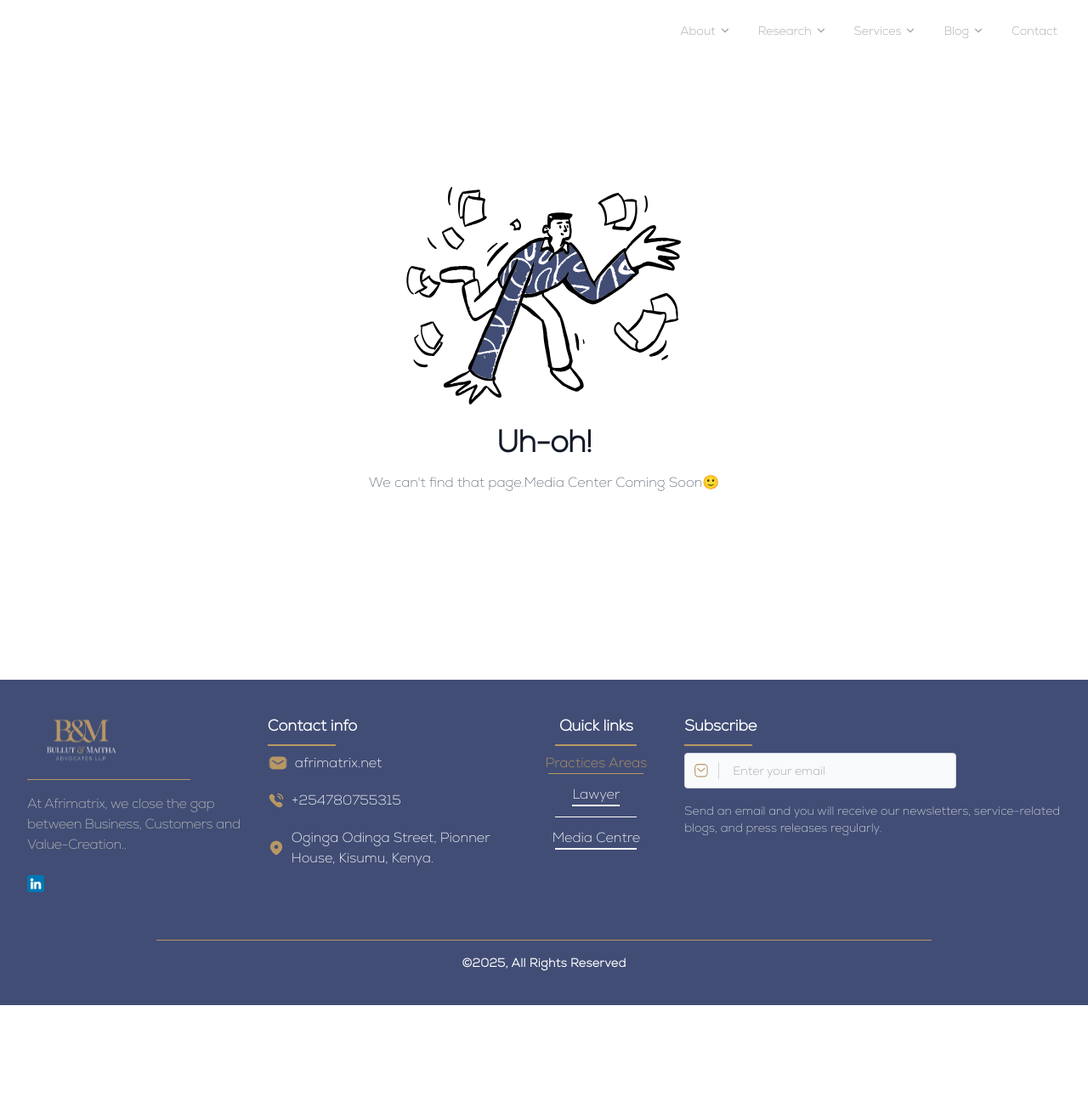
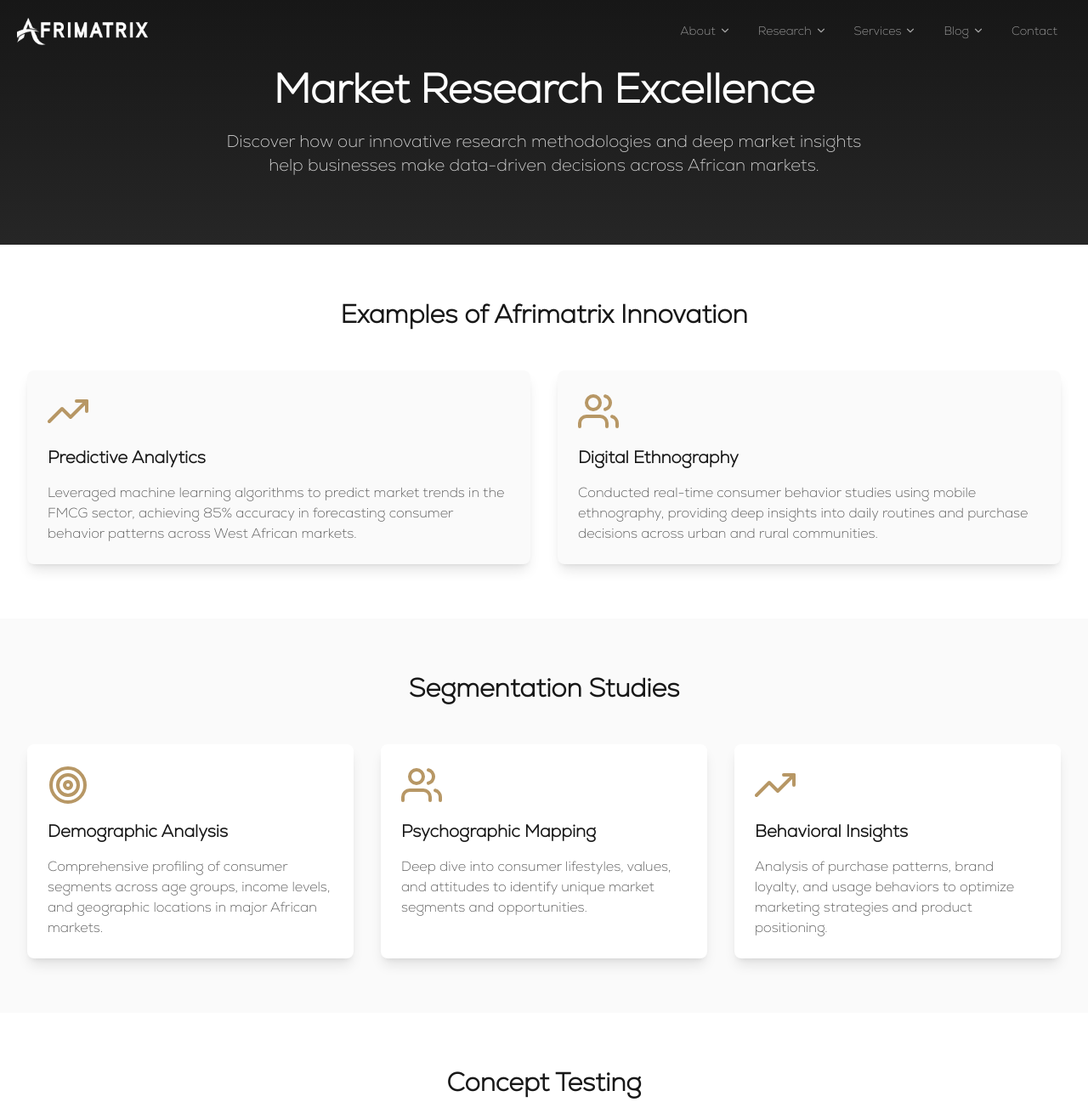
Before and after one commit to Alibrahm/Afrimatrix, a Next.js app: page /research in a window 1280 px wide. Before the commit this address had no page. Shown: the top 1297 px of the page at 85% size. Before the commit the page ends 1183 px from the top, so only its background shows below. Built offline with nearby package versions, Linux system fonts and the light colour scheme.

Commit message:
add features

```diff
--- a/app/components/dropdown/shiftingmenu.tsx
+++ b/app/components/dropdown/shiftingmenu.tsx
@@ -252,10 +252,10 @@ const Nub = ({ selected }: { selected: number | null }) => {
 
 const Research = ({ isMobile = false }: ResearchProps) => {
   const researchLinks = [
-    { icon: <FiGlobe />, title: "Market Research", href: "/research/market" },
-    { icon: <FiTrendingUp />, title: "Social Listening", href: "/research/social" },
-    { icon: <FiBarChart2 />, title: "Our Work", href: "/research/work" },
-    { icon: <FiPieChart />, title: "Strategy PoV", href: "/research/strategy" },
+    { icon: <FiGlobe />, title: "Market Research", href: "/research" },
+    // { icon: <FiTrendingUp />, title: "Social Listening", href: "/research/social" },
+    // { icon: <FiBarChart2 />, title: "Our Work", href: "/research/work" },
+    // { icon: <FiPieChart />, title: "Strategy PoV", href: "/research/strategy" },
   ];
 
   return (
--- a/app/components/history.tsx
+++ b/app/components/history.tsx
@@ -3,11 +3,12 @@ import React from "react";
 import Image from "next/image";
 import Historyfgd from "../../public/images/africanhands.jpg";
 import Historybgd from "../../public/images/historybgd.png";
+
 export default function History() {
   return (
-    <section className="flex  pt-2 md:py-9 md:pb-10  mx-auto font-inherit bg-[#F6F6F6] ">
+    <section className="flex pt-2 md:py-9 md:pb-10 mx-auto font-inherit bg-[#F6F6F6]">
       <div className="grid grid-cols-1 md:grid-cols-2 gap-11">
-        <div className=" md:flex flex-col h-full items-center mt-0 md:-mt-8 relative">
+        <div className="md:flex flex-col h-full items-center mt-0 md:-mt-8 relative">
           <div className="w-72 -ml-16">
             <Image
               src={Historybgd}
@@ -30,16 +31,13 @@ export default function History() {
         <div className="flex flex-col m-auto">
           <div className="my-1 md:my-4 max-w-2xl">
             <div className="text-[#B79765] tracking-widest font-bold text-xl my-2 text-center md:text-left">
-              About us
+              Our Expertise
             </div>
             <div className="flex justify-between ml-1 md:ml-0">
               <div>
-                {/* <span className="text-[#414D75] text-xl font-bold md:text-2xl tracking-widest">
-                  Our History
-                </span> */}
-                <hr className="w-16 h-1  md:my-1 bg-[#B79765] border-0 rounded " />
+                <hr className="w-16 h-1 md:my-1 bg-[#B79765] border-0 rounded" />
               </div>
-              <div className="absolute px-4 right-[5%] -mt-5 ">
+              <div className="absolute px-4 right-[5%] -mt-5">
                 <svg
                   className="w-10 h-10 text-gray-300 opacity-35 dark:text-gray-300"
                   aria-hidden="true"
@@ -52,16 +50,12 @@ export default function History() {
               </div>
             </div>
             <div className="antialiased my-2 text-lg p-2 md:p-0">
-              <p className="max-w-[29rem] text-[#8D9593] font-bold tracking-wider line-clamp-4  ">
-                Bullut & Maitha Advocates LLP is a law firm in Nairobi offering
-                innovative and agile legal solutions for modern businesses.
+              <p className="max-w-[29rem] text-[#8D9593] font-bold tracking-wider line-clamp-4">
+                Afrimatrix Research is a leading market research firm specializing in comprehensive data analysis and strategic insights across African markets. With over a decade of experience, we deliver actionable intelligence that drives business growth.
               </p>
-              <div className=" inline-flex items-center justify-center w-full"></div>
+              <div className="inline-flex items-center justify-center w-full"></div>
               <p className="text-[#8D9593] font-bold tracking-wider">
-                We specialize in corporate and commercial law providing top-tier
-                services to our clients. Our experienced lawyers build strong
-                and unique relationships with clients to provide comprehensive
-                advice tailored to their needs.
+                Our team of expert researchers combines local market knowledge with advanced analytics to provide deep insights into consumer behavior, market trends, and competitive landscapes. We partner with businesses to transform data into strategic advantages, helping them make informed decisions in dynamic African markets.
               </p>
             </div>
           </div>
--- a/app/components/resources/resources.tsx
+++ b/app/components/resources/resources.tsx
@@ -1,60 +1,39 @@
 // components/Resources.js
 import React from "react";
-import { Personalcard,Award,BrifecaseTick,UserTick } from "iconsax-react";
+import { Chart2, Data, GlobalSearch, DocumentText } from "iconsax-react";
+
 const Resources = () => {
   const resources = [
     {
-      icon: <Personalcard color="#B79765" variant="Outline" size={40} />, // Replace with actual icons
-      title: "Experienced Lawyers",
-      description: "Our lawyers are top-tier professionals with exceptional skills.",
+      icon: <Chart2 color="#B79765" variant="Outline" size={40} />,
+      title: "Data-Driven Insights",
+      description: "Advanced analytics and research methodologies to deliver actionable market intelligence.",
     },
     {
-      icon: <Award color="#B79765" variant="Outline" size={40} />,
-      title: "Extensive Experience",
-      description: "We are well equipped to handle the most challenging legal issues.",
+      icon: <GlobalSearch color="#B79765" variant="Outline" size={40} />,
+      title: "Pan-African Coverage",
+      description: "Extensive research network across multiple African markets and regions.",
     },
     {
-      icon: <BrifecaseTick color="#B79765" variant="Outline" size={40} />,
-      title: "Client-focused Service",
-      description: "We prioritise our client's needs and deliverables",
+      icon: <Data color="#B79765" variant="Outline" size={40} />,
+      title: "Advanced Analytics",
+      description: "Cutting-edge tools and methodologies for comprehensive market analysis.",
     },
     {
-      icon: <UserTick color="#B79765" variant="Outline" size={40} />,
-      title: "Credibility",
-      description:
-        "Our law firm is recognised and respected by our vast number of clients across the world",
+      icon: <DocumentText color="#B79765" variant="Outline" size={40} />,
+      title: "Strategic Reports",
+      description: "Detailed market reports and strategic recommendations for informed decision-making.",
     },
-    // {
-    //   icon: <Bank color="#B79765" variant="Outline" size={40} />,
-    //   title: "Good Reputation",
-    //   description:
-    //     "We are a well-known law firm in 50 nations and territories.",
-    // },
-    // {
-    //   icon: <CallReceived color="#B79765" variant="Outline" size={40} />,
-    //   title: "Free Consultation",
-    //   description: "You will receive consultancy without paying any fee.",
-    // },
-    // {
-    //   icon: <People color="#B79765" variant="Outline" size={40} />,
-    //   title: "Good Resources",
-    //   description: "We have a huge resource of database and document.",
-    // },
-    // {
-    //   icon: <UserTick color="#B79765" variant="Outline" size={40} />,
-    //   title: "Talent Leaders",
-    //   description: "Our leaders are famous for dealing with complex cases.",
-    // },
   ];
 
   return (
-    <div className="py-12  px-4 bg-gray-50">
+    <div className="py-12 px-4 bg-gray-50">
       <div className="max-w-7xl mx-auto text-center">
         <h2 className="text-3xl font-extrabold text-gray-900 sm:text-4xl">
-          Why Choose Us?
+          Our Research Capabilities
         </h2>
         <p className="mt-4 text-lg text-gray-600">
-          Here&apos;s why we stand out among others in the industry.
+          Leveraging expertise and technology to deliver comprehensive market insights.
         </p>
       </div>
 
--- /dev/null
+++ b/app/research/page.tsx
@@ -0,0 +1,178 @@
+"use client";
+import React from "react";
+import { motion } from "framer-motion";
+import { FiTrendingUp, FiUsers, FiTarget, FiStar } from "react-icons/fi";
+
+const ResearchPage = () => {
+  return (
+    <div className="min-h-screen bg-neutral-50">
+      {/* Hero Section */}
+      <section className="relative py-20 bg-gradient-to-b from-neutral-900 to-neutral-800">
+        <div className="max-w-7xl mx-auto px-4 sm:px-6 lg:px-8">
+          <motion.div
+            initial={{ opacity: 0, y: 20 }}
+            animate={{ opacity: 1, y: 0 }}
+            transition={{ duration: 0.8 }}
+            className="text-center"
+          >
+            <h1 className="text-4xl md:text-5xl font-bold text-white mb-6">
+              Market Research Excellence
+            </h1>
+            <p className="text-xl text-neutral-300 max-w-3xl mx-auto">
+              Discover how our innovative research methodologies and deep market insights
+              help businesses make data-driven decisions across African markets.
+            </p>
+          </motion.div>
+        </div>
+      </section>
+
+      {/* Innovation Section */}
+      <section className="py-16 bg-white">
+        <div className="max-w-7xl mx-auto px-4 sm:px-6 lg:px-8">
+          <motion.div
+            initial={{ opacity: 0 }}
+            whileInView={{ opacity: 1 }}
+            transition={{ duration: 0.8 }}
+            viewport={{ once: true }}
+          >
+            <h2 className="text-3xl font-bold text-neutral-900 mb-12 text-center">
+              Examples of Afrimatrix Innovation
+            </h2>
+            <div className="grid grid-cols-1 md:grid-cols-2 gap-8">
+              <div className="bg-neutral-50 p-6 rounded-lg shadow-lg">
+                <FiTrendingUp className="w-12 h-12 text-[#B79765] mb-4" />
+                <h3 className="text-xl font-semibold mb-4">Predictive Analytics</h3>
+                <p className="text-neutral-600">
+                  Leveraged machine learning algorithms to predict market trends in the
+                  FMCG sector, achieving 85% accuracy in forecasting consumer behavior
+                  patterns across West African markets.
+                </p>
+              </div>
+              <div className="bg-neutral-50 p-6 rounded-lg shadow-lg">
+                <FiUsers className="w-12 h-12 text-[#B79765] mb-4" />
+                <h3 className="text-xl font-semibold mb-4">Digital Ethnography</h3>
+                <p className="text-neutral-600">
+                  Conducted real-time consumer behavior studies using mobile ethnography,
+                  providing deep insights into daily routines and purchase decisions
+                  across urban and rural communities.
+                </p>
+              </div>
+            </div>
+          </motion.div>
+        </div>
+      </section>
+
+      {/* Segmentation Studies Section */}
+      <section className="py-16 bg-neutral-50">
+        <div className="max-w-7xl mx-auto px-4 sm:px-6 lg:px-8">
+          <motion.div
+            initial={{ opacity: 0 }}
+            whileInView={{ opacity: 1 }}
+            transition={{ duration: 0.8 }}
+            viewport={{ once: true }}
+          >
+            <h2 className="text-3xl font-bold text-neutral-900 mb-12 text-center">
+              Segmentation Studies
+            </h2>
+            <div className="grid grid-cols-1 md:grid-cols-3 gap-8">
+              <div className="bg-white p-6 rounded-lg shadow-lg">
+                <FiTarget className="w-12 h-12 text-[#B79765] mb-4" />
+                <h3 className="text-xl font-semibold mb-4">Demographic Analysis</h3>
+                <p className="text-neutral-600">
+                  Comprehensive profiling of consumer segments across age groups,
+                  income levels, and geographic locations in major African markets.
+                </p>
+              </div>
+              <div className="bg-white p-6 rounded-lg shadow-lg">
+                <FiUsers className="w-12 h-12 text-[#B79765] mb-4" />
+                <h3 className="text-xl font-semibold mb-4">Psychographic Mapping</h3>
+                <p className="text-neutral-600">
+                  Deep dive into consumer lifestyles, values, and attitudes to identify
+                  unique market segments and opportunities.
+                </p>
+              </div>
+              <div className="bg-white p-6 rounded-lg shadow-lg">
+                <FiTrendingUp className="w-12 h-12 text-[#B79765] mb-4" />
+                <h3 className="text-xl font-semibold mb-4">Behavioral Insights</h3>
+                <p className="text-neutral-600">
+                  Analysis of purchase patterns, brand loyalty, and usage behaviors to
+                  optimize marketing strategies and product positioning.
+                </p>
+              </div>
+            </div>
+          </motion.div>
+        </div>
+      </section>
+
+      {/* Concept Testing Section */}
+      <section className="py-16 bg-white">
+        <div className="max-w-7xl mx-auto px-4 sm:px-6 lg:px-8">
+          <motion.div
+            initial={{ opacity: 0 }}
+            whileInView={{ opacity: 1 }}
+            transition={{ duration: 0.8 }}
+            viewport={{ once: true }}
+          >
+            <h2 className="text-3xl font-bold text-neutral-900 mb-12 text-center">
+              Concept Testing
+            </h2>
+            <div className="grid grid-cols-1 md:grid-cols-2 gap-8">
+              <div className="bg-neutral-50 p-6 rounded-lg shadow-lg">
+                <FiStar className="w-12 h-12 text-[#B79765] mb-4" />
+                <h3 className="text-xl font-semibold mb-4">Product Development</h3>
+                <p className="text-neutral-600">
+                  Rigorous testing of new product concepts through focus groups and
+                  quantitative surveys, ensuring market fit before launch.
+                </p>
+              </div>
+              <div className="bg-neutral-50 p-6 rounded-lg shadow-lg">
+                <FiTarget className="w-12 h-12 text-[#B79765] mb-4" />
+                <h3 className="text-xl font-semibold mb-4">Message Testing</h3>
+                <p className="text-neutral-600">
+                  Evaluation of marketing messages and creative concepts to optimize
+                  communication strategies for different market segments.
+                </p>
+              </div>
+            </div>
+          </motion.div>
+        </div>
+      </section>
+
+      {/* Brand Ambassador Analysis Section */}
+      <section className="py-16 bg-neutral-50">
+        <div className="max-w-7xl mx-auto px-4 sm:px-6 lg:px-8">
+          <motion.div
+            initial={{ opacity: 0 }}
+            whileInView={{ opacity: 1 }}
+            transition={{ duration: 0.8 }}
+            viewport={{ once: true }}
+          >
+            <h2 className="text-3xl font-bold text-neutral-900 mb-12 text-center">
+              Brand Ambassador Analysis
+            </h2>
+            <div className="grid grid-cols-1 md:grid-cols-2 gap-8">
+              <div className="bg-white p-6 rounded-lg shadow-lg">
+                <FiUsers className="w-12 h-12 text-[#B79765] mb-4" />
+                <h3 className="text-xl font-semibold mb-4">Influencer Impact</h3>
+                <p className="text-neutral-600">
+                  Comprehensive analysis of influencer effectiveness and audience
+                  engagement across social media platforms in African markets.
+                </p>
+              </div>
+              <div className="bg-white p-6 rounded-lg shadow-lg">
+                <FiStar className="w-12 h-12 text-[#B79765] mb-4" />
+                <h3 className="text-xl font-semibold mb-4">Brand Alignment</h3>
+                <p className="text-neutral-600">
+                  Evaluation of brand ambassador alignment with target audience values
+                  and brand positioning to maximize campaign effectiveness.
+                </p>
+              </div>
+            </div>
+          </motion.div>
+        </div>
+      </section>
+    </div>
+  );
+};
+
+export default ResearchPage;
```
